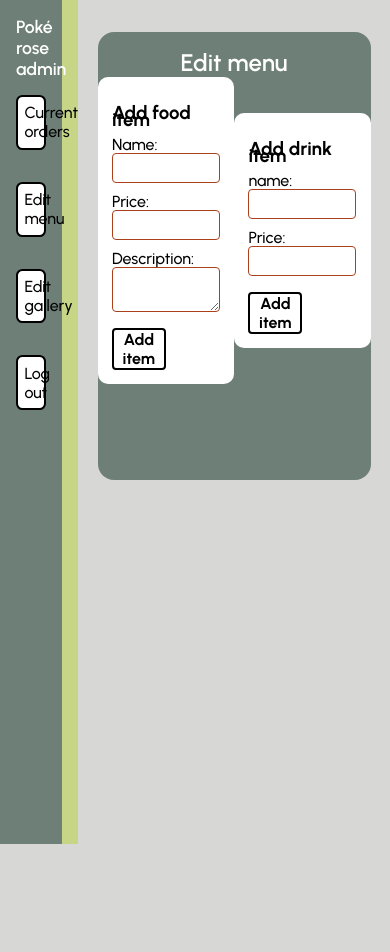
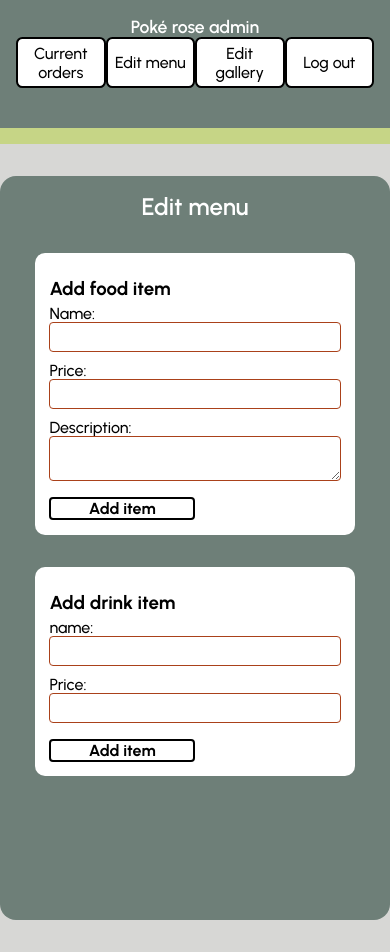
Before and after one commit to Rosalij/pokerose, a website built with Vite: page adminmenu.html in a window 390 px wide. Before the commit the page ends 844 px from the top, so only its background shows below. Built offline with nearby package versions, Linux system fonts and the light colour scheme; no server answers; sample sign-in values are in the browser's storage.

Commit message:
made admin page responsive

```diff
--- a/src/admin.scss
+++ b/src/admin.scss
@@ -195,7 +195,7 @@ $primary-font: "urbanist", "sans serif";
 
   ul {
     border-radius: 10px;
-    height: 30em;
+    height: 20em;
     max-width: 40em;
     overflow: scroll;
     display: flex;
@@ -302,24 +302,27 @@ padding-bottom: 2em;
     margin: 0em;
     width: 80%;
     margin: auto;
+
     .image_div {
       border: 3px solid black;
       background-color: white;
     }
 
     .image_div p {
-color:black;
+      color: black;
       text-align: center;
       padding: 1em;
     }
+
     button {
       width: 100%;
-  padding:  0.5em;
+      padding: 0.5em;
       margin: 0;
       border-radius: 0;
       border: 0;
       border-top: 3px solid black;
-}}
+    }
+  }
 
   #gallery .image_div img {
     width: 15em;
@@ -339,5 +342,84 @@ button {
     border-bottom-color: $border-green;
   }
 
+}
+
+@media all and (max-width: 960px) {
+
+  #adminheader {
+    position: relative;
+    margin: 0;
+    padding: 0;
+    width: 100%;
+  }
+
+  #admin_container {
+    display: flex;
+    flex-direction: column;
+  }
+
+
+  #admin_h1 {
+    font-size: 1.1em;
+    position: relative;
+    font-style: normal;
+    max-width: 100%;
+    color: white;
+    font-weight: 600;
+  }
+
+  #admin_nav {
+    font-weight: 400;
+    height: 9em;
+    position: relative;
+    width: 100%;
+    text-align: center;
+    background-color: #6E7F78;
+    border-right-style: none;
+    border-bottom: 1em solid $border-green;
+
+
+    ul {
+      display: flex;
+      flex-direction: row;
+      align-items: center;
+      width: 100%;
 
     }
+
+    li {
+
+
+      align-items: center;
+      background-color: white;
+      margin: auto;
+      border-radius: 0.4em;
+      border: 2px solid black;
+      transition: 0.3s;
+      height: 3.2em;
+      a {
+        margin: 0;
+      }
+    }
+  }
+
+  #menuform_container {
+    flex-direction: column;
+    gap: 2em;
+    margin-top: 2em;
+  }
+
+  #adminmenu_container {
+    flex-direction: column;
+  }
+
+  #galleryform_container,
+  #drinkMenu {
+    max-width: 100%;
+  }
+
+  .adminmain_container {
+    width: 100%;
+  }
+
+}
```
Lines whose indentation alone changed are shown as unchanged.
